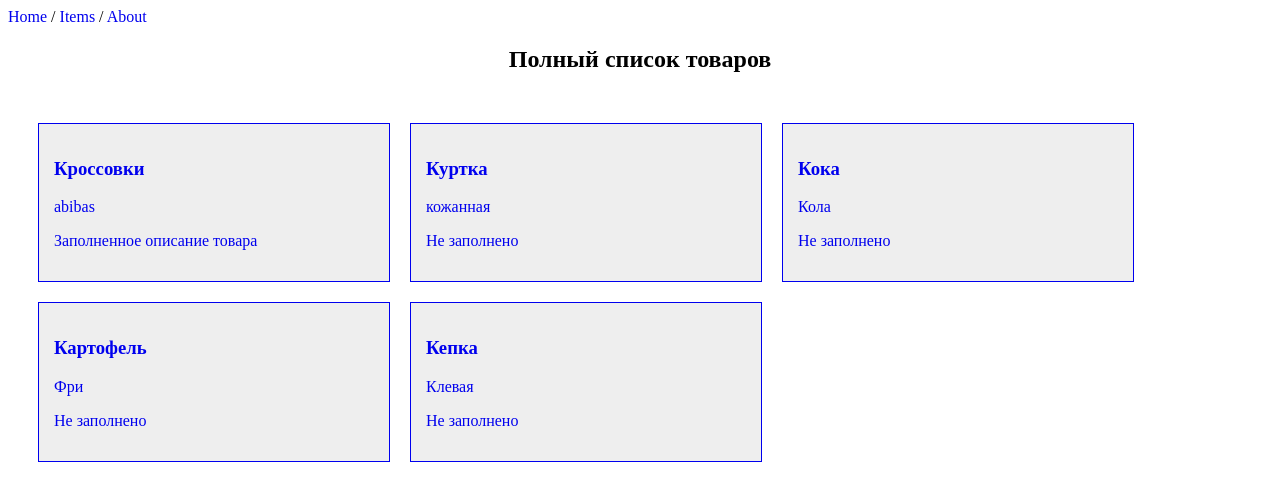
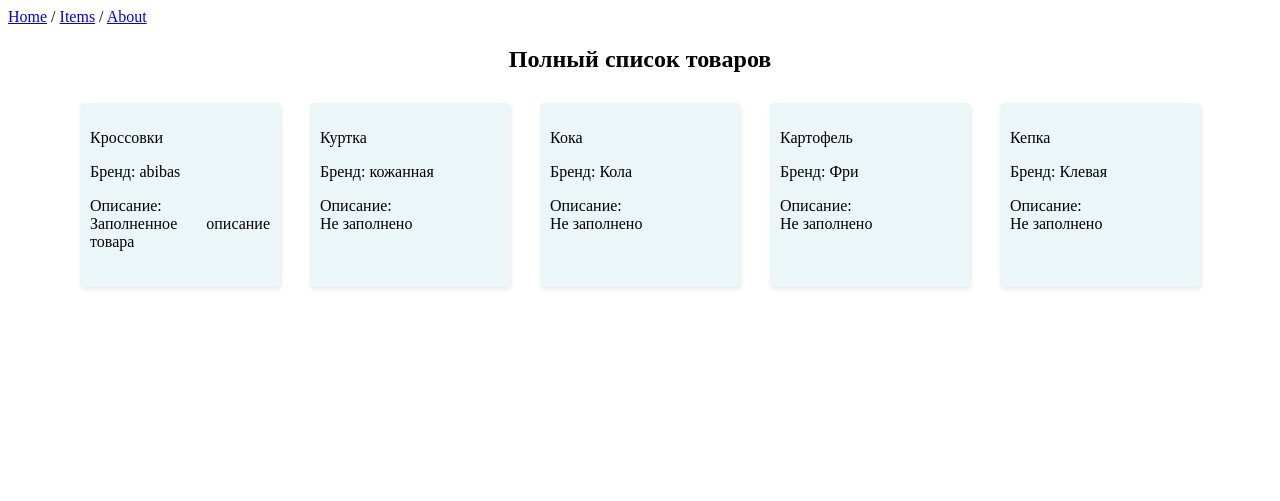
Before and after one commit to scumrat13/FirstDjango_Rep, a Django app: page /items/ in a window 1280 px wide. Shown: the top 501 px of the page. Run offline with Django 5.2, Linux system fonts and the light colour scheme; data comes from the database, SQL or seed files in the repository.

Commit message:
Add teachers css on items_list

```diff
--- a/templates/about.html
+++ b/templates/about.html
@@ -1,5 +1,5 @@
 <!DOCTYPE html>
-<html lang="en">
+<html lang="ru">
 <head>
     <meta charset="UTF-8">
     <meta name="viewport" content="width=device-width, initial-scale=1.0">
--- a/templates/index.html
+++ b/templates/index.html
@@ -1,6 +1,5 @@
 <!doctype html>
 <html lang="ru">
-
 <head>
     <meta name="viewport" content="width=device-width, initial-scale=1.0">
     <title>Home</title>
@@ -9,7 +8,6 @@
     </style>
 
 </head>
-
 <body>
     <header>
         <a href="/">Home</a> / <a href="/items">Items</a> / <a href="/about">About</a>
--- a/templates/item.html
+++ b/templates/item.html
@@ -1,5 +1,5 @@
 <!DOCTYPE html>
-<html lang="en">
+<html lang="ru">
 <head>
     <meta charset="UTF-8">
     <meta name="viewport" content="width=device-width, initial-scale=1.0">
--- a/templates/items_list.html
+++ b/templates/items_list.html
@@ -1,28 +1,60 @@
 <!DOCTYPE html>
-<html lang="en">
+<html lang="ru">
 <head>
     <meta charset="UTF-8">
     <meta name="viewport" content="width=device-width, initial-scale=1.0">
     <title>Items</title>
     <style>
-        .main_cont {
-            padding: 20px;
-            display: flex;
-            flex-wrap: wrap
-        }
-        .item_cont {
-            margin: 10px;
-            width: 320px;
-            padding: 15px;
-            border: 1px solid;
-            background: #eee
-        }
-        a {
-            text-decoration: none;
+        * {
+            box-sizing: border-box;
         }
         h2 {
             text-align: center;
         }
+        .item{
+            width:150pt;
+            height: 100%;
+            margin: 10px;
+            box-shadow: 1px 2px 4px rgba(0, 0, 0, 0.1);
+            border-radius: 4px;
+            padding-top:10px;
+            background: rgba(223, 241, 244, 0.625);
+        }
+
+        .item:hover {
+            background: rgb(207, 232, 237);
+            box-shadow: 4px 8px 16px rgba(71, 215, 240);
+        }
+
+        .item p{
+            padding-left: 10px;
+            padding-right: 10px;
+        }
+
+        .item_name{
+            font-size: 1.5em;
+            text-align:center;
+         }
+
+         .item a{
+            text-decoration: none;
+            color: black;
+            text-align: justify;
+
+         }
+        .items {
+            width: 100%;
+            display: grid;
+            /* Автоматически заполняем на всю ширину grid-контейнера */
+            grid-template-columns: repeat(auto-fill, 200px);
+            max-width: 1200px; /* Ширина grid-контейнера */
+            justify-content: center;
+            justify-items: center; /* Размещаем карточку по центру */
+            column-gap: 30px; /* Отступ между колонками */
+            row-gap: 40px; /* Отступ между рядами */
+            margin: 0 auto;
+          }
+
     </style>
 </head>
 <body>
@@ -30,13 +62,15 @@
         <a href="/">Home</a> / <a href="/items">Items</a> / <a href="/about">About</a>
     </header>
     <h2>Полный список товаров</h2>
-    <div class="main_cont">
+    <div class="items">
         {% for item in items %}
-        <a href= /item/{{ item.id }}> <div class="item_cont">
-            <h3>{{ item.name }}</h3>
-            <p>{{ item.brand }}</p>
-            <p>{{ item.description }}</p>
-        </div> <a>
+            <div class="item">
+                <a href= /item/{{ item.id }}>
+                <p>{{ item.name }}</p>
+                <p> Бренд: {{ item.brand }}</p>
+                <p> Описание: <br> {{ item.description }}</p>
+                </a>
+            </div>
         {% endfor %}
     </div>
 </body>
```
